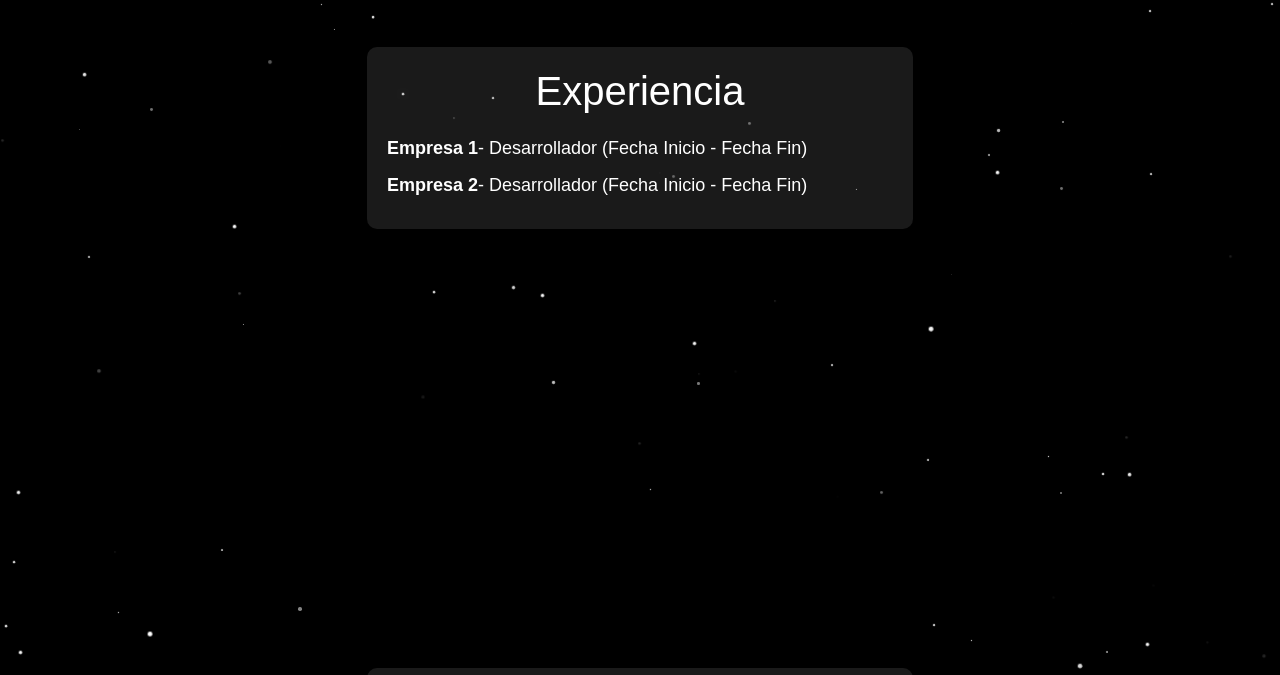
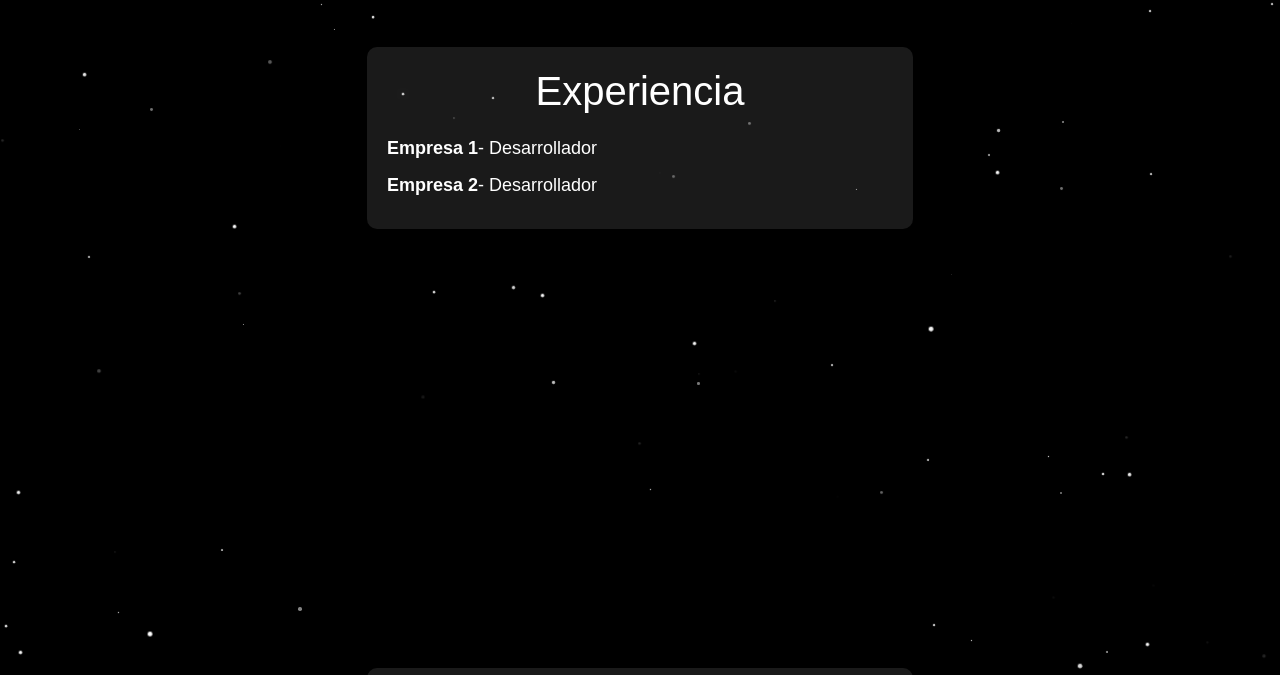
Before and after one commit to foyarzo/portfolio, a plain HTML site: page index.html in a window 1280 px wide. Shown: the part 1876-2551 px from the top of the page. Drawn offline with nearby package versions, Linux system fonts and the light colour scheme; some packages are replaced by stand-ins of ours; a script that the page names is missing.

Commit message:
Portfolio v1.01

```diff
--- a/index.html
+++ b/index.html
@@ -109,8 +109,8 @@
                     <div class="card-content">
                         <h2>Experiencia</h2>
                         <ul>
-                            <li><strong>Empresa 1</strong> - Desarrollador (Fecha Inicio - Fecha Fin)</li>
-                            <li><strong>Empresa 2</strong> - Desarrollador (Fecha Inicio - Fecha Fin)</li>
+                            <li><strong>Empresa 1</strong> - Desarrollador </li>
+                            <li><strong>Empresa 2</strong> - Desarrollador </li>
                         </ul>
                     </div>
                 </div>
```
